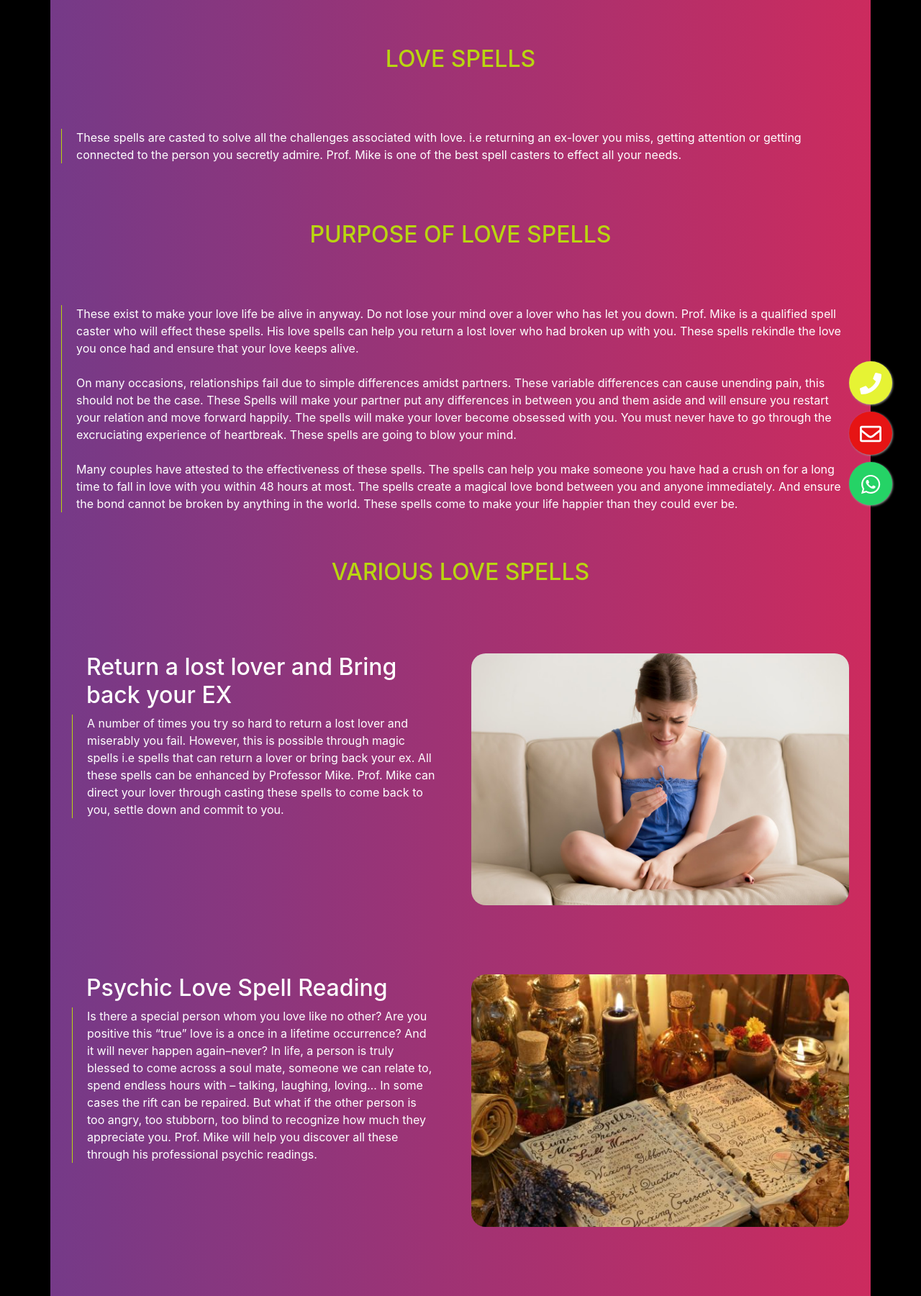
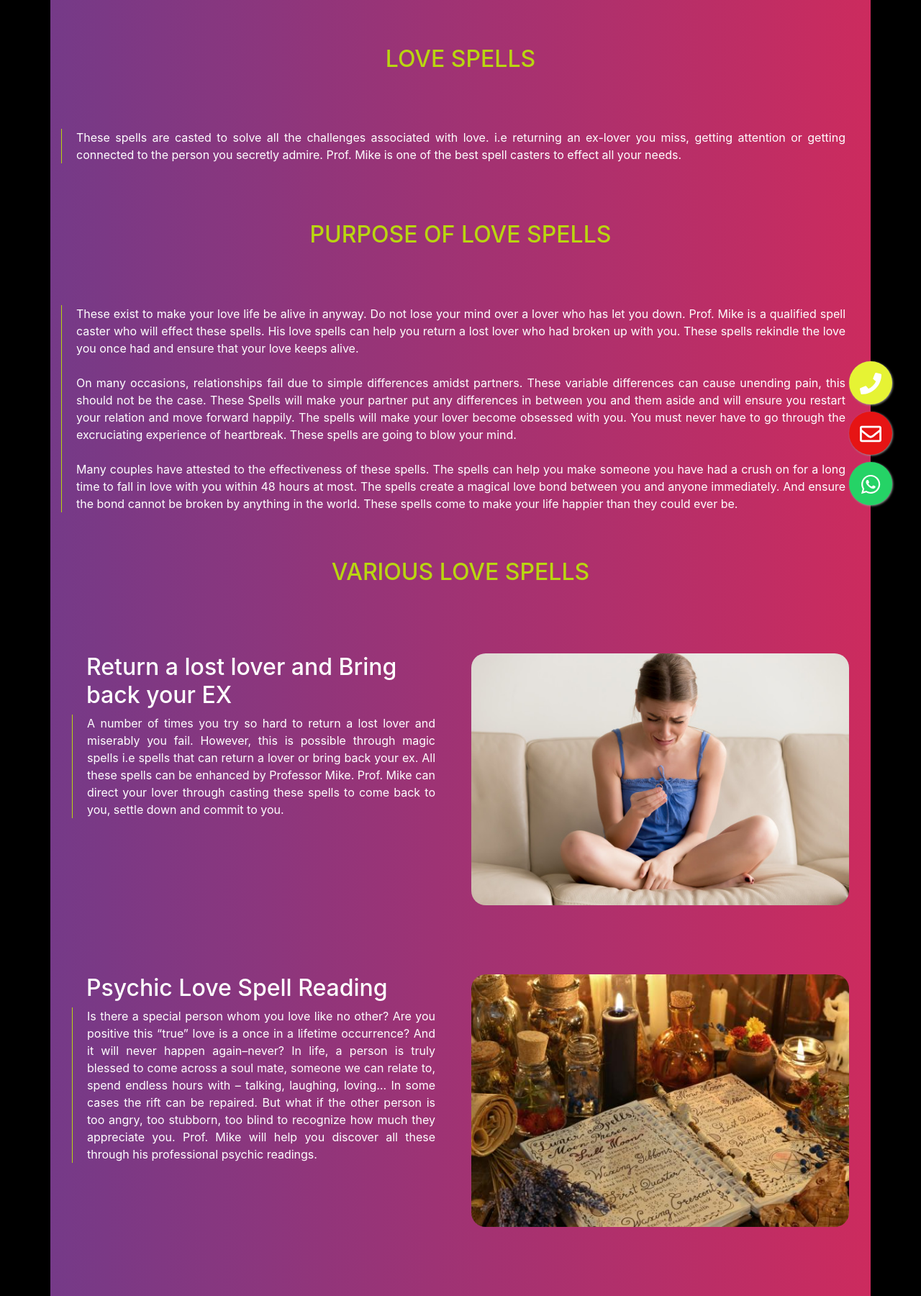
Before and after one commit to UnisBock/UnisBock.github.io, a PHP site: page /lovespells.html in a window 1280 px wide. Shown: the part 58-1859 px from the top of the page at 72% size. Run offline with PHP 8.4, Linux system fonts and the light colour scheme; some libraries are stand-ins or nearby versions.

Commit message:
Update styles.css

```diff
--- a/css/styles.css
+++ b/css/styles.css
@@ -395,6 +395,8 @@ figure {
 }
 #spellcontainer p {
 	border-left: 1px solid rgb(185, 214, 16);
+	text-align: justify;
+  	text-justify: inter-word;
 }
 .spells-heading{
 	text-align: center;
```
